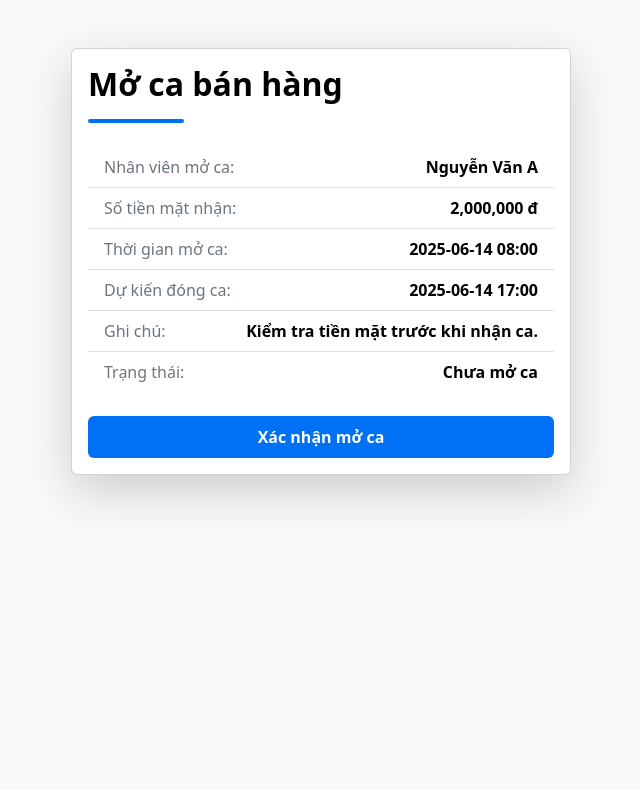
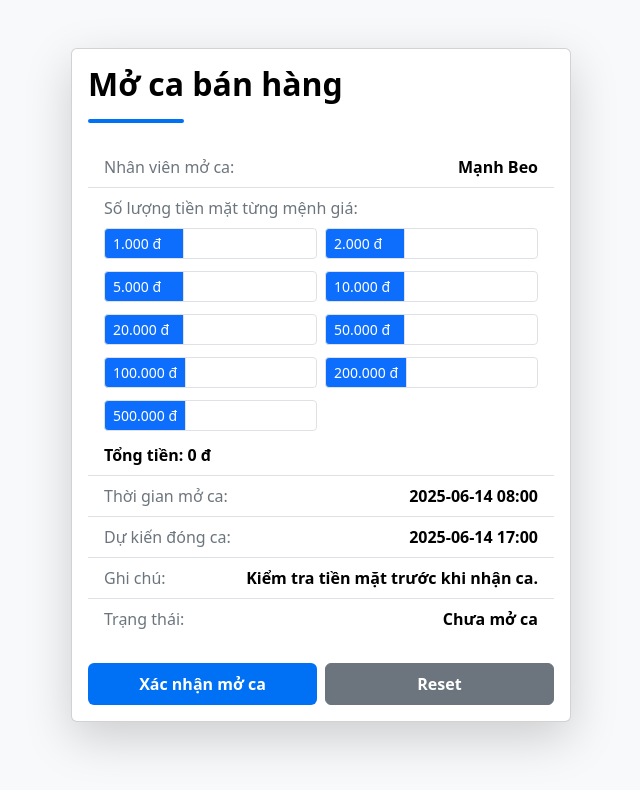
Before and after one commit to quanpdhe170415/SEP490-G82-SP25, a React (Create React App) app in the folder Front-end/: page /openshift in a window 1280 px wide. Shown: the top 790 px of the page, without its empty margins (319-959 px from the left). Built offline with nearby package versions, Linux system fonts and the light colour scheme.

Commit message:
SEP490-49-Update cash denominations UI

```diff
--- a/Front-end/src/components/OpenShift.jsx
+++ b/Front-end/src/components/OpenShift.jsx
@@ -1,10 +1,21 @@
-import React from "react";
+import React, { useState } from "react";
 import "bootstrap/dist/css/bootstrap.min.css";
 
+const denominations = [
+  { value: 1000, label: "1.000" },
+  { value: 2000, label: "2.000" },
+  { value: 5000, label: "5.000" },
+  { value: 10000, label: "10.000" },
+  { value: 20000, label: "20.000" },
+  { value: 50000, label: "50.000" },
+  { value: 100000, label: "100.000" },
+  { value: 200000, label: "200.000" },
+  { value: 500000, label: "500.000" },
+];
 
 // Giả lập dữ liệu ca làm việc
 const shiftData = {
-  employeeName: "Nguyễn Văn A",
+  employeeName: "Mạnh Beo",
   receivedCash: 2000000,
   openTime: "2025-06-14 08:00",
   expectedCloseTime: "2025-06-14 17:00",
@@ -13,6 +24,26 @@ const shiftData = {
 };
 
 export default function OpenShift() {
+  const [cashDetail, setCashDetail] = useState(
+    denominations.reduce((acc, d) => ({ ...acc, [d.value]: 0 }), {})
+  );
+
+  const totalCash = Object.entries(cashDetail).reduce(
+    (sum, [denom, qty]) => sum + Number(denom) * Number(qty),
+    0
+  );
+
+  const handleChange = (value, input) => {
+    let qty = input;
+    if (qty === "" || qty === null) qty = 0;
+    if (!/^[0-9]*$/.test(qty)) return; // chỉ cho phép số
+    setCashDetail((prev) => ({ ...prev, [value]: Number(qty) }));
+  };
+
+  const handleReset = () => {
+    setCashDetail(denominations.reduce((acc, d) => ({ ...acc, [d.value]: 0 }), {}));
+  };
+
   return (
     <div className="min-vh-100 bg-light d-flex flex-column align-items-center py-5">
       <div className="w-100" style={{ maxWidth: 500 }}>
@@ -25,9 +56,26 @@ export default function OpenShift() {
                 <span className="text-secondary">Nhân viên mở ca:</span>
                 <span className="fw-semibold text-black">{shiftData.employeeName}</span>
               </li>
-              <li className="list-group-item d-flex justify-content-between align-items-center bg-white">
-                <span className="text-secondary">Số tiền mặt nhận:</span>
-                <span className="fw-semibold text-black">{shiftData.receivedCash.toLocaleString()} đ</span>
+              <li className="list-group-item bg-white">
+                <div className="mb-2 text-secondary">Số lượng tiền mặt từng mệnh giá:</div>
+                <div className="row g-2">
+                  {denominations.map((d) => (
+                    <div className="col-6" key={d.value}>
+                      <div className="input-group input-group-sm mb-1">
+                        <span className="input-group-text bg-primary text-white" style={{ minWidth: 80 }}>{d.label} đ</span>
+                        <input
+                          type="number"
+                          min="0"
+                          className="form-control text-end"
+                          value={cashDetail[d.value] === 0 ? "" : cashDetail[d.value]}
+                          onChange={e => handleChange(d.value, e.target.value)}
+                          onBlur={e => { if (e.target.value === "") handleChange(d.value, 0); }}
+                        />
+                      </div>
+                    </div>
+                  ))}
+                </div>
+                <div className="mt-2 fw-bold text-black">Tổng tiền: {totalCash.toLocaleString()} đ</div>
               </li>
               <li className="list-group-item d-flex justify-content-between align-items-center bg-white">
                 <span className="text-secondary">Thời gian mở ca:</span>
@@ -46,9 +94,14 @@ export default function OpenShift() {
                 <span className="fw-semibold text-black">{shiftData.status}</span>
               </li>
             </ul>
-            <button className="btn w-100 text-white fw-bold py-2" style={{ background: '#0070f4' }}>
-              Xác nhận mở ca
-            </button>
+            <div className="d-flex gap-2">
+              <button className="btn w-100 text-white fw-bold py-2" style={{ background: '#0070f4' }}>
+                Xác nhận mở ca
+              </button>
+              <button className="btn w-100 btn-secondary fw-bold py-2" type="button" onClick={handleReset}>
+                Reset
+              </button>
+            </div>
           </div>
         </div>
       </div>
```
